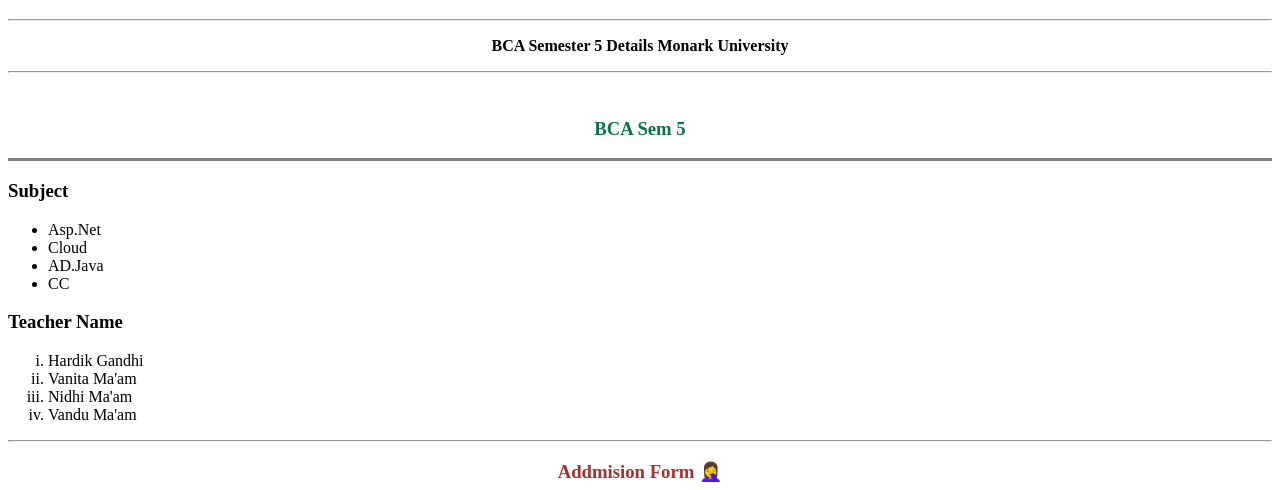
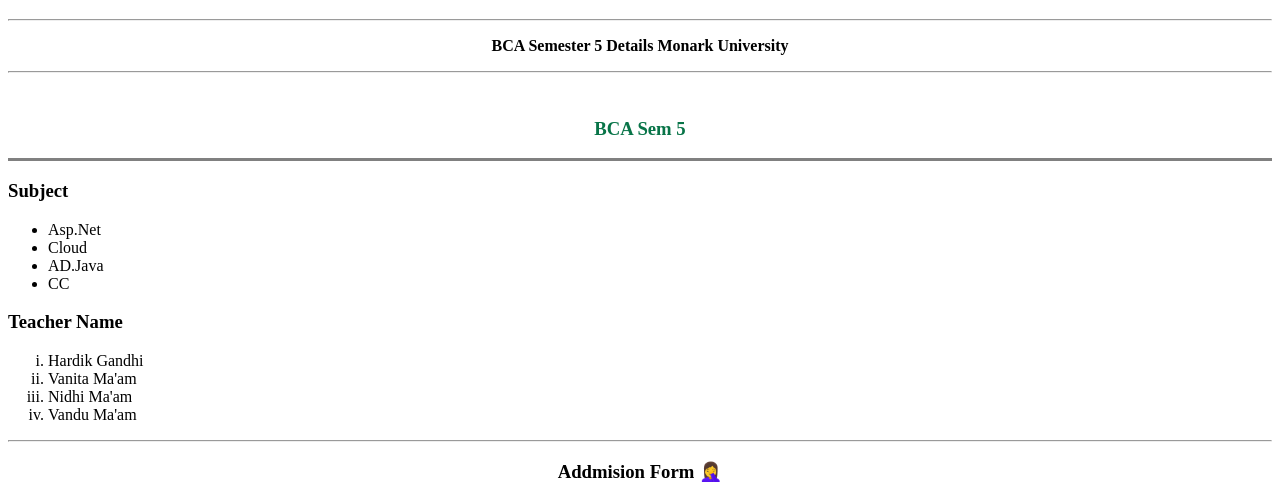
Before and after one commit to pratikkadeval/pratik, a plain HTML site: page index.html in a window 1280 px wide. Shown: the part 310-800 px from the top of the page. Drawn offline with Linux system fonts and the light colour scheme.

Commit message:
Update index.html

```diff
--- a/index.html
+++ b/index.html
@@ -28,7 +28,7 @@
 <li>Vandu Ma'am</li>
 </ol>
 <hr>
-<h3 style="text-align: center;color: #a53232;"> Addmision Form 🤦‍♀️</h3>
+<h3 style="text-align: center;color: #000000;"> Addmision Form 🤦‍♀️</h3>
 <form>
     <label for="fname">First name:</label>
     <input type="text" id="fname" name="fname" value="pratik"><br><br>
```
